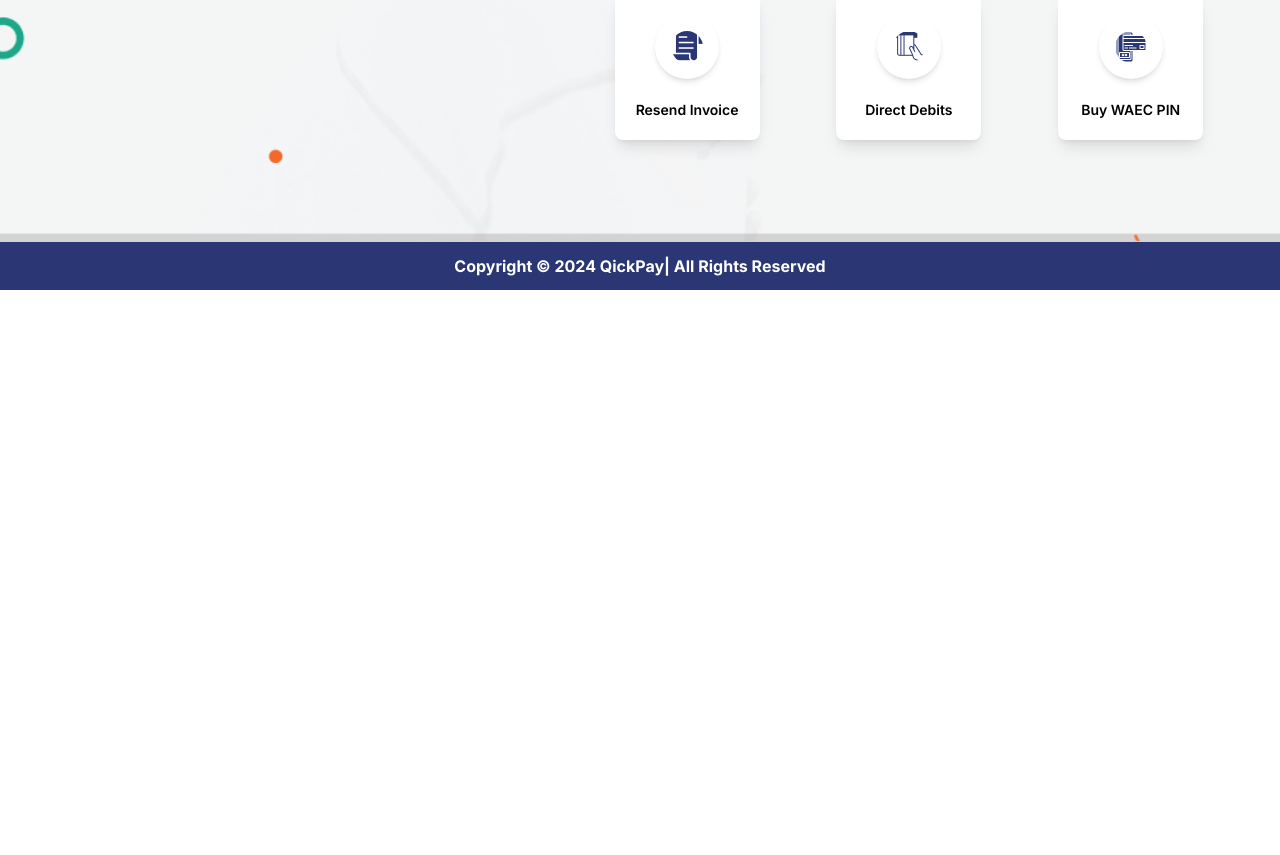
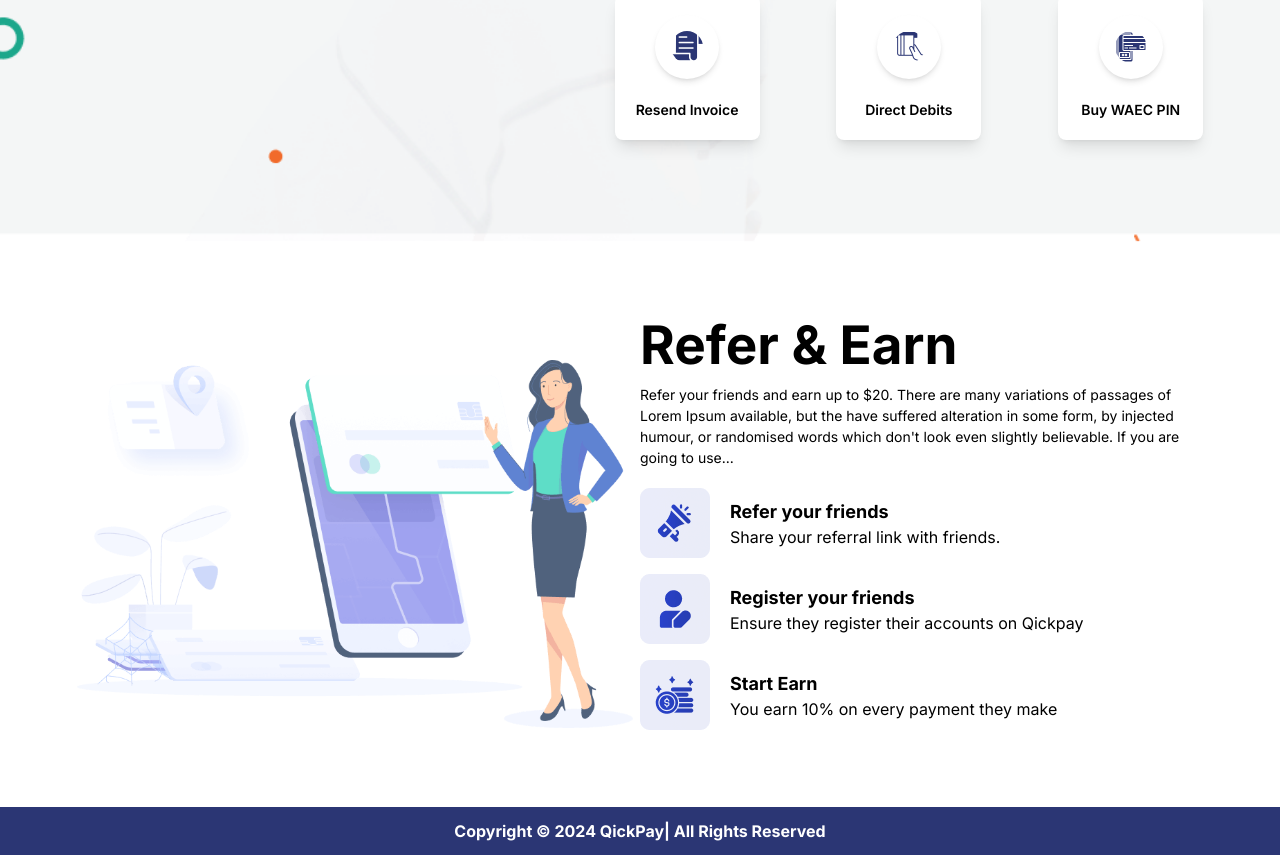
Before and after one commit to Clinzho1996/qickpay, a Next.js app: page / in a window 1280 px wide. Shown: the part 712-1567 px from the top of the page. Before the commit the page ends 1002 px from the top, so only its background shows below. Built offline with nearby package versions, Linux system fonts and the light colour scheme.

Commit message:
home page

```diff
--- a/src/app/page.jsx
+++ b/src/app/page.jsx
@@ -15,18 +15,22 @@ import Invoice from "../../public/invoice.png";
 import Debit from "../../public/credit-card.png";
 import Waec from "../../public/payment.png";
 import { ArrowRightAltSharp } from "@mui/icons-material";
-import { Input } from "@mui/material";
 import Image from "next/image";
 import Link from "next/link";
+import Refer from "../../public/referthumb.png";
+import ReferTwo from "../../public/boxspeaker.png";
+import Register from "../../public/boxregister.png";
+import Earn from "../../public/boxamount.png";
 
 function Home() {
   return (
     <div>
       <Navbar />
+      {/* Hero Section */}
       <div
         className="p-10 flex flex-col md:flex-row justify-between items-center text-center mt-[-20%] md:mt-[-6%]"
         style={{
-          background: " url('/hero_img.png') lightgray",
+          background: " url('/hero_img.png')",
           backgroundRepeat: "no-repeat",
           backgroundSize: "cover",
           width: "100%",
@@ -175,6 +179,56 @@ function Home() {
           </div>
         </div>
       </div>
+      {/* Refer & Earn */}
+      <div className="flex flex-col md:flex-row justify-between items-center p-[6%] w-full">
+        <div className="w-[100%]">
+          <Image src={Refer} alt="refer" />
+        </div>
+        <div className="w-full">
+          <h2 className="text-black text-[42px] font-bold md:text-[53px] text-left leading-[53px]">
+            Refer & Earn
+          </h2>
+          <p className="text-gray text-[14px] mt-3">
+            Refer your friends and earn up to $20. There are many variations of
+            passages of Lorem Ipsum available, but the have suffered alteration
+            in some form, by injected humour, or randomised words which
+            don&apos;t look even slightly believable. If you are going to use...
+          </p>
+          <div className="mt-5">
+            <div className="flex flex-row justify-start gap-5 items-center">
+              <div>
+                <Image src={ReferTwo} alt="refer" />
+              </div>
+              <div>
+                <h3 className="text-black font-bold text-[18px]">
+                  Refer your friends
+                </h3>
+                <p>Share your referral link with friends.</p>
+              </div>
+            </div>
+            <div className="flex flex-row justify-start gap-5 items-center mt-4">
+              <div>
+                <Image src={Register} alt="refer" />
+              </div>
+              <div>
+                <h3 className="text-black font-bold text-[18px]">
+                  Register your friends
+                </h3>
+                <p>Ensure they register their accounts on Qickpay</p>
+              </div>
+            </div>
+            <div className="flex flex-row justify-start gap-5 items-center mt-4">
+              <div>
+                <Image src={Earn} alt="refer" />
+              </div>
+              <div>
+                <h3 className="text-black font-bold text-[18px]">Start Earn</h3>
+                <p>You earn 10% on every payment they make</p>
+              </div>
+            </div>
+          </div>
+        </div>
+      </div>
       <Footer />
     </div>
   );
```
